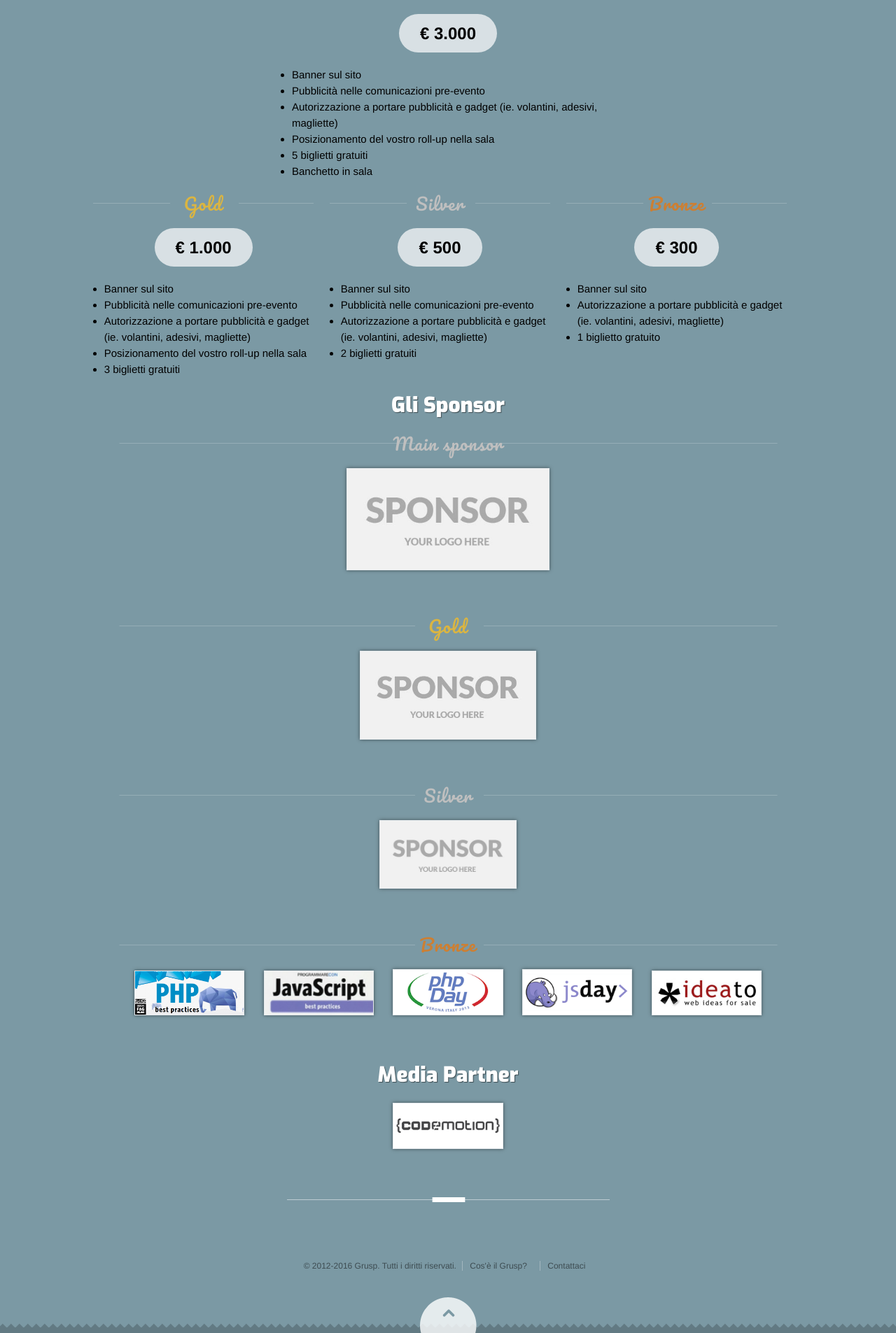
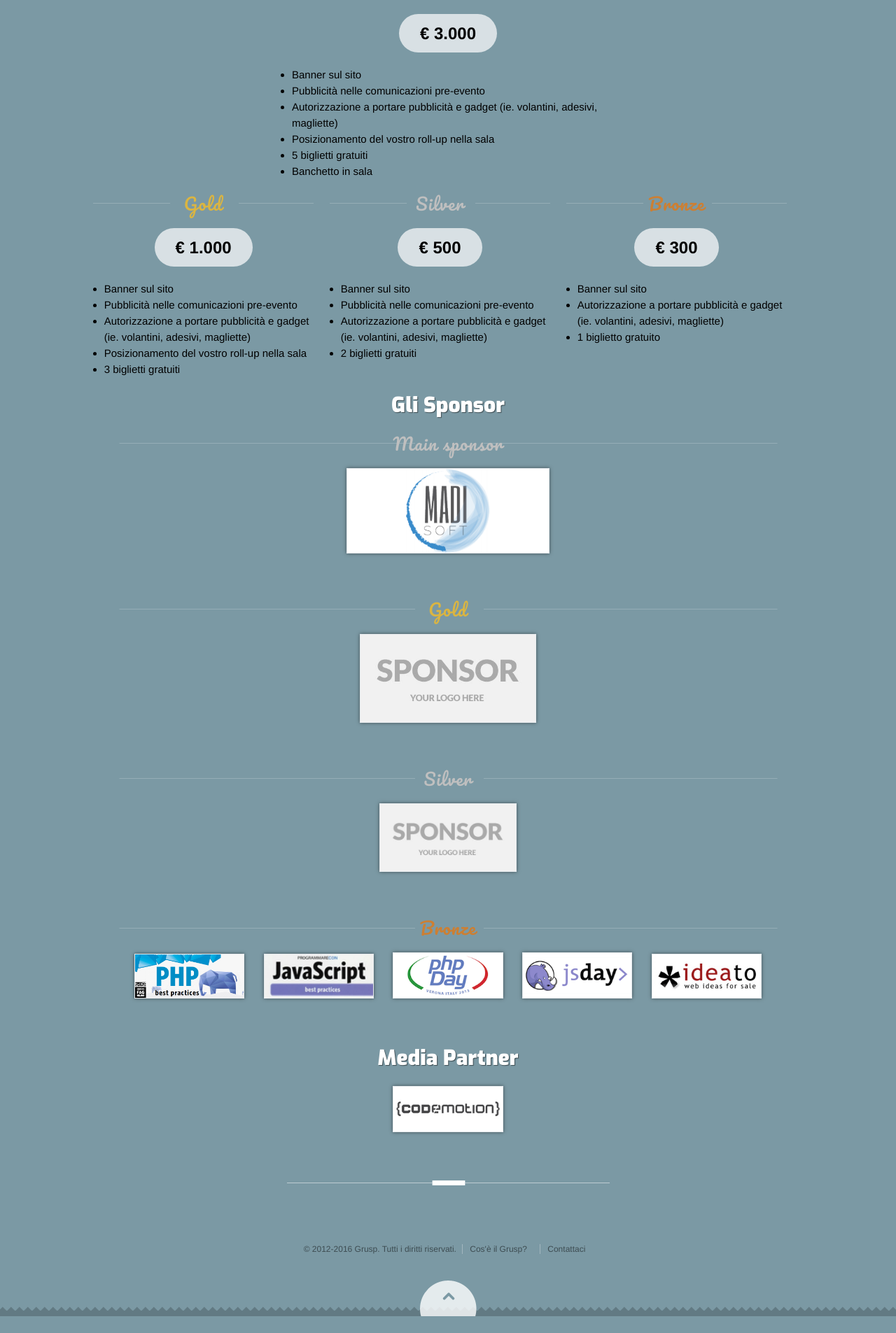
Before and after one commit to GrUSP/2016.symfonyday.it, a Jekyll site: the page built from index.html, in a window 1280 px wide. Shown: the part 2921-4826 px from the top of the page at 70% size. Built offline with Jekyll 4.4.1, drawn with Linux system fonts in a browser that asks for light colours; Markdown is read by kramdown in place of the engine named in the settings; comment, search, counter and statistics services are not loaded; after the commit the page ends 4802 px from its top, so only the background shows below that.

Commit message:
Add Madisoft sponsor!

```diff
--- a/_includes/section-sponsors.html
+++ b/_includes/section-sponsors.html
@@ -73,8 +73,8 @@
         <div class="platinum_supporter">
             <h4 class="platinum">Main sponsor</h4>
 
-            <a class="banner" href="#" title="">
-                <img src="/img/s/sponsor_placeholder.jpg" height="260"/>
+            <a class="banner" href="http://www.madisoft.it?utm_source=sfday" title="Madisoft">
+                <img src="/img/s/s_madisoft.png" alt="sponsor Madisoft" height="260">
             </a>
         </div>
         <div class="clear"></div>
```
